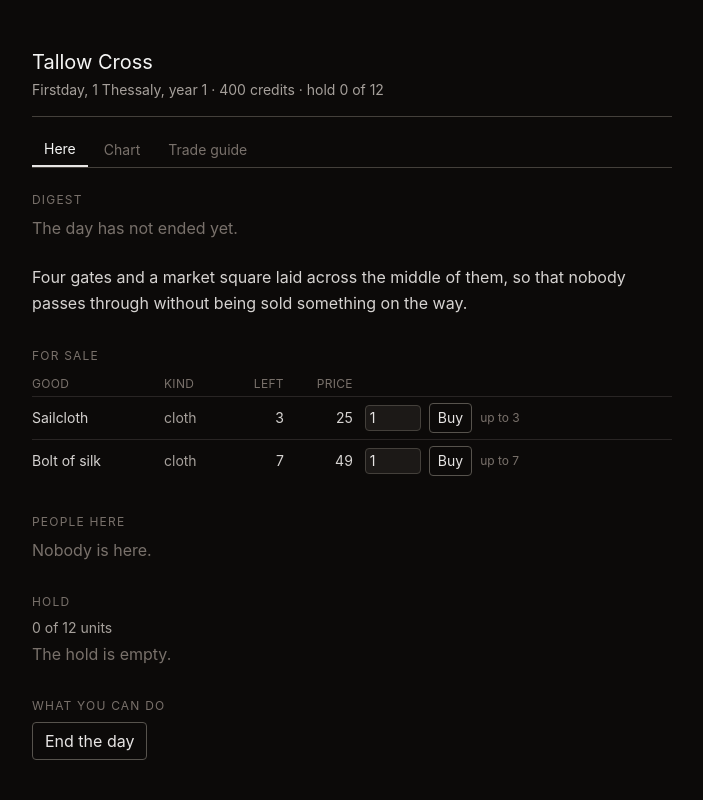
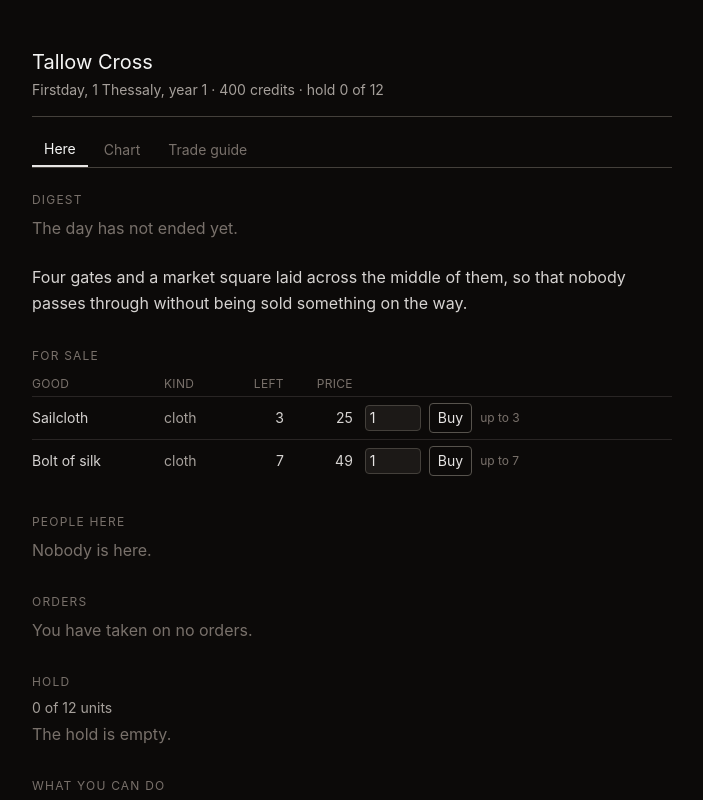
Before and after one commit to ccprince/we-can-get-it, a React (Vite) app: page / in a window 1280 px wide. Shown: the top 800 px of the page, without its empty margins (288-991 px from the left). Built offline with nearby package versions, Linux system fonts and the light colour scheme.

Commit message:
Show orders on the page, with their prices and dates (#17)

```diff
--- a/src/engine/index.ts
+++ b/src/engine/index.ts
@@ -61,6 +61,7 @@ export { view } from './view';
 export type {
   CargoView,
   ChartView,
+  AcceptedOrderView,
   CorrectionView,
   CreditsView,
   DigestView,
@@ -76,6 +77,8 @@ export type {
   LotView,
   MatchView,
   MenuView,
+  OrderTermsView,
+  OrdersView,
   PersonView,
   Register,
   StandingView,
--- a/src/engine/view.ts
+++ b/src/engine/view.ts
@@ -6,7 +6,8 @@ import { goodNamed, locationNamed, personNamed, type DrawnGalaxy } from './galax
 import { sightingHere, wordCorrection, type Sighting } from './knowledge';
 import { daysToFly, fareToFly, otherEnd, withinRange } from './map';
 import { matchOf, type Tier } from './match';
-import { mostYouCanSell, openWants, peopleHere, type OpenWant } from './selling';
+import { isAccepted } from './orders';
+import { lastDayOf, mostYouCanSell, openWants, peopleHere, type OpenWant } from './selling';
 import { holdUsed, lotsHere, mostYouCanBuy } from './trade';
 import type { Point } from './layout';
 
@@ -53,8 +54,49 @@ export type WantView = {
   readonly wording: string;
   /** Whether the want says what would do, or only the kind to look in. */
   readonly register: Register;
+  /** The terms, when the buyer states a price and a date; null for a speculative want. */
+  readonly order: OrderTermsView | null;
   /** One line a good aboard, in the order each first came aboard. */
   readonly matches: readonly MatchView[];
+};
+
+/**
+ * What an **order** states: the price for each unit, and the last day it stays
+ * open, in the player's calendar. The price is stated and never computed, so a
+ * match against an order quotes it as the offer.
+ */
+export type OrderTermsView = {
+  readonly price: number;
+  /** The last day the order can be filled. */
+  readonly by: CalendarDate;
+  /** Days after today that it stays open: nought on its last day. */
+  readonly daysLeft: number;
+  readonly accepted: boolean;
+  /** The command that takes it on, or null once it is accepted. */
+  readonly accept: Command | null;
+};
+
+/**
+ * The orders the player has accepted and that are still open, wherever their
+ * buyers stand: the dependable floor, read as one list. A filled or lapsed order
+ * is not on it. An order is filled by going to its buyer, so each says where.
+ */
+export type OrdersView = {
+  /** In the order they were accepted. */
+  readonly accepted: readonly AcceptedOrderView[];
+};
+
+export type AcceptedOrderView = {
+  readonly buyer: string;
+  /** The location the buyer stands at. */
+  readonly where: string;
+  readonly wording: string;
+  readonly register: Register;
+  /** Units the buyer will still take. */
+  readonly wanted: number;
+  readonly price: number;
+  readonly by: CalendarDate;
+  readonly daysLeft: number;
 };
 
 /**
@@ -312,6 +354,7 @@ export type View = {
   readonly today: TodayView;
   readonly credits: CreditsView;
   readonly hold: HoldView;
+  readonly orders: OrdersView;
   readonly digest: DigestView | null;
   readonly menu: MenuView;
 };
@@ -337,6 +380,7 @@ export function view(campaign: Campaign): View {
     today: { day: campaign.day, date: dateOf(calendar, campaign.day) },
     credits: { credits: campaign.credits },
     hold: holdFor(campaign),
+    orders: ordersFor(campaign),
     digest:
       campaign.digest === null
         ? null
@@ -484,9 +528,17 @@ function wantFor(campaign: Campaign, open: OpenWant): WantView {
     wanted: remaining,
     wording: wordingOf(galaxy, want),
     register: registerOf(want),
+    order: orderTermsOf(campaign, open),
     matches: campaign.cargo.map(({ goodId, quantity }) => {
       const good = goodNamed(galaxy, goodId);
-      const { tier, failedTerm, offer } = matchOf(want, buyer, good, content.offers);
+      const { tier, failedTerm, offer: computed } = matchOf(want, buyer, good, content.offers);
+      // An order pays what it states, and only at acceptable or better.
+      const offer =
+        want.order === undefined
+          ? computed
+          : tier === 'acceptable' || tier === 'great'
+            ? want.order.price
+            : null;
       return {
         good: good.name,
         tier,
@@ -515,6 +567,45 @@ function registerOf(want: Want): Register {
   return 'kind' in want ? 'vague' : 'plain';
 }
 
+function orderTermsOf(campaign: Campaign, { id, want }: OpenWant): OrderTermsView | null {
+  const last = lastDayOf(campaign, want);
+  if (want.order === undefined || last === null) return null;
+  const accepted = isAccepted(campaign, id);
+  return {
+    price: want.order.price,
+    by: dateOf(campaign.content.calendar, last),
+    daysLeft: last - campaign.day,
+    accepted,
+    accept: accepted ? null : { kind: 'accept', want: id },
+  };
+}
+
+function ordersFor(campaign: Campaign): OrdersView {
+  const open = campaign.galaxy.people.flatMap((buyer) =>
+    openWants(campaign, buyer).map((each) => ({ buyer, each })),
+  );
+  const accepted = campaign.accepted.flatMap((id) => {
+    const found = open.find(({ each }) => each.id === id);
+    if (found === undefined) return [];
+    const { buyer, each } = found;
+    const terms = orderTermsOf(campaign, each);
+    if (terms === null) return [];
+    return [
+      {
+        buyer: buyer.name,
+        where: nameOf(campaign.galaxy, buyer.locationId),
+        wording: wordingOf(campaign.galaxy, each.want),
+        register: registerOf(each.want),
+        wanted: each.remaining,
+        price: terms.price,
+        by: terms.by,
+        daysLeft: terms.daysLeft,
+      },
+    ];
+  });
+  return { accepted };
+}
+
 function holdFor(campaign: Campaign): HoldView {
   return {
     capacity: campaign.ship.hold,
--- a/src/page/CampaignSurfaces.tsx
+++ b/src/page/CampaignSurfaces.tsx
@@ -4,7 +4,7 @@ import { ChartGraph } from './ChartGraph';
 import { buttonChrome } from './chrome';
 import { days, otherEnd } from './wording';
 import { Guide } from './Guide';
-import { Hold, People, Shop } from './Trade';
+import { Hold, Orders, People, Shop } from './Trade';
 
 /**
  * The campaign's reading surfaces. Everything shown here comes out of one
@@ -114,6 +114,7 @@ function Here({ view, onCommand }: SurfaceProps) {
 
       {view.here !== null && <Shop lots={view.here.lots} onCommand={onCommand} />}
       {view.here !== null && <People people={view.here.people} onCommand={onCommand} />}
+      <Orders orders={view.orders} />
       <Hold hold={view.hold} />
 
       <section className="mt-8">
@@ -316,8 +317,7 @@ function wordCommand(command: Command): string {
     case 'sell':
       return 'Sell';
 
-    // Accepting and filling an order are worded beside the order they name,
-    // once the orders surface exists (#17).
+    // Accepting and filling an order are worded beside the order they name.
     case 'accept':
       return 'Accept';
     case 'fill':
--- a/src/page/Trade.tsx
+++ b/src/page/Trade.tsx
@@ -1,5 +1,13 @@
 import { useState } from 'react';
-import type { Command, HoldView, LotView, MatchView, PersonView } from '../engine';
+import type {
+  Command,
+  HoldView,
+  LotView,
+  MatchView,
+  OrdersView,
+  OrderTermsView,
+  PersonView,
+} from '../engine';
 import { buttonChrome } from './chrome';
 
 /**
@@ -120,9 +128,17 @@ export function People({
                     {want.wording}
                   </span>{' '}
                   ({want.wanted})
+                  {want.order !== null && <OrderTerms order={want.order} onCommand={onCommand} />}
                   <ul className="mt-1 ml-4 space-y-1">
                     {want.matches.map((match) => (
-                      <Match key={match.good} match={match} onCommand={onCommand} />
+                      <Match
+                        key={match.good}
+                        match={match}
+                        // An order is filled once it is accepted, and is never sold to.
+                        verb={want.order === null ? 'sell' : 'fill'}
+                        held={want.order === null || want.order.accepted}
+                        onCommand={onCommand}
+                      />
                     ))}
                   </ul>
                 </li>
@@ -142,9 +158,14 @@ export function People({
  */
 function Match({
   match,
+  verb,
+  held,
   onCommand,
 }: {
   readonly match: MatchView;
+  readonly verb: 'sell' | 'fill';
+  /** Whether the command is on offer: an order not yet accepted cannot be filled. */
+  readonly held: boolean;
   readonly onCommand: (command: Command) => void;
 }) {
   const [units, setUnits] = useState('1');
@@ -162,19 +183,67 @@ function Match({
         min={1}
         value={units}
         onChange={(event) => setUnits(event.target.value)}
-        aria-label={`Units of ${match.good} to sell`}
+        aria-label={`Units of ${match.good} to ${verb}`}
         className="w-14 rounded border border-stone-700 bg-stone-900 px-1 py-0.5 text-stone-200"
       />
       <button
         type="button"
-        aria-label={`Sell ${match.good}`}
-        onClick={() => onCommand({ kind: 'sell', ...match.sale, quantity: Number(units) })}
+        aria-label={`${verb === 'sell' ? 'Sell' : 'Fill with'} ${match.good}`}
+        disabled={!held}
+        onClick={() => onCommand({ kind: verb, ...match.sale, quantity: Number(units) })}
         className={`${buttonChrome} px-2 py-0.5 text-xs`}
       >
-        Sell
+        {verb === 'sell' ? 'Sell' : 'Fill'}
       </button>
       <span className="text-xs text-stone-500">up to {match.mostYouCanSell}</span>
     </li>
+  );
+}
+
+/** An order's stated terms, and the way to take it on. */
+function OrderTerms({
+  order,
+  onCommand,
+}: {
+  readonly order: OrderTermsView;
+  readonly onCommand: (command: Command) => void;
+}) {
+  const { accept } = order;
+  return (
+    <span className="ml-2 text-amber-300">
+      order: {order.price} credits each, open to {order.by.label}
+      {order.daysLeft === 0 ? ' (last day)' : ` (${order.daysLeft} more days)`}
+      {accept !== null && (
+        <button
+          type="button"
+          onClick={() => onCommand(accept)}
+          className={`${buttonChrome} ml-2 px-2 py-0.5 text-xs`}
+        >
+          Accept
+        </button>
+      )}
+    </span>
+  );
+}
+
+/** The orders the player has taken on, wherever they are to be filled. */
+export function Orders({ orders }: { readonly orders: OrdersView }) {
+  return (
+    <section className="mt-8">
+      <h2 className="text-xs tracking-widest text-stone-500 uppercase">Orders</h2>
+      {orders.accepted.length === 0 ? (
+        <p className="mt-2 text-stone-500">You have taken on no orders.</p>
+      ) : (
+        <ul className="mt-2 space-y-1 text-sm text-stone-300">
+          {orders.accepted.map((order) => (
+            <li key={`${order.buyer}/${order.wording}`}>
+              {order.buyer} at {order.where} {order.wording} ({order.wanted}): {order.price} credits
+              each, by {order.by.label}
+            </li>
+          ))}
+        </ul>
+      )}
+    </section>
   );
 }
 
```
Also changed, not shown: 2 other files (tests, documents, lock files or other folders).
